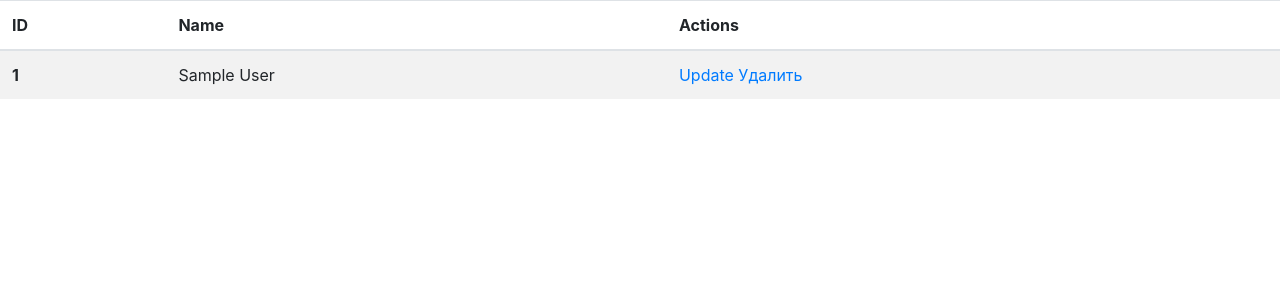
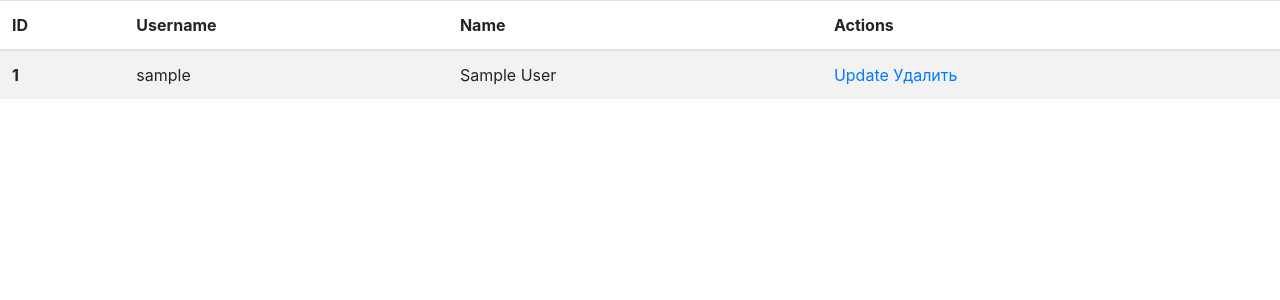
Before and after one commit to Nidenai/python-project-lvl4, a Django app: template templates/users/users.html in a window 1280 px wide. Shown: the part 56-356 px from the top of the page. Run offline with Django 4.2, Linux system fonts and the light colour scheme; the template is opened without the code that fills it: values that come from a table or form of the project are taken from there, others are empty; the visitor is signed in with stand-in values (Sample User, id 1); data comes from the database, SQL or seed files in the repository; some libraries are stand-ins or nearby versions.

Commit message:
fix: userlist_fix (0.0.5)

```diff
--- a/templates/users/users.html
+++ b/templates/users/users.html
@@ -9,6 +9,7 @@
     <thead>
     <tr>
         <th scope="col">{% translate "ID" %}</th>
+        <th scope="col">{% translate "Username" %}</th>
         <th scope="col">{% translate "Name" %}</th>
         <th scope="col">{% translate "Actions" %}</th>
     </tr>
@@ -17,6 +18,7 @@
     {% for user in users %}
     <tr>
         <th scope="row">{{user.id}}</th>
+        <td>{{user.username}}</td>
         <td>{{user.first_name}} {{user.last_name}}</td>
         <td>
             <a href="{% url 'user_update' user.id %}">{% translate "Update" %}</a>
```
